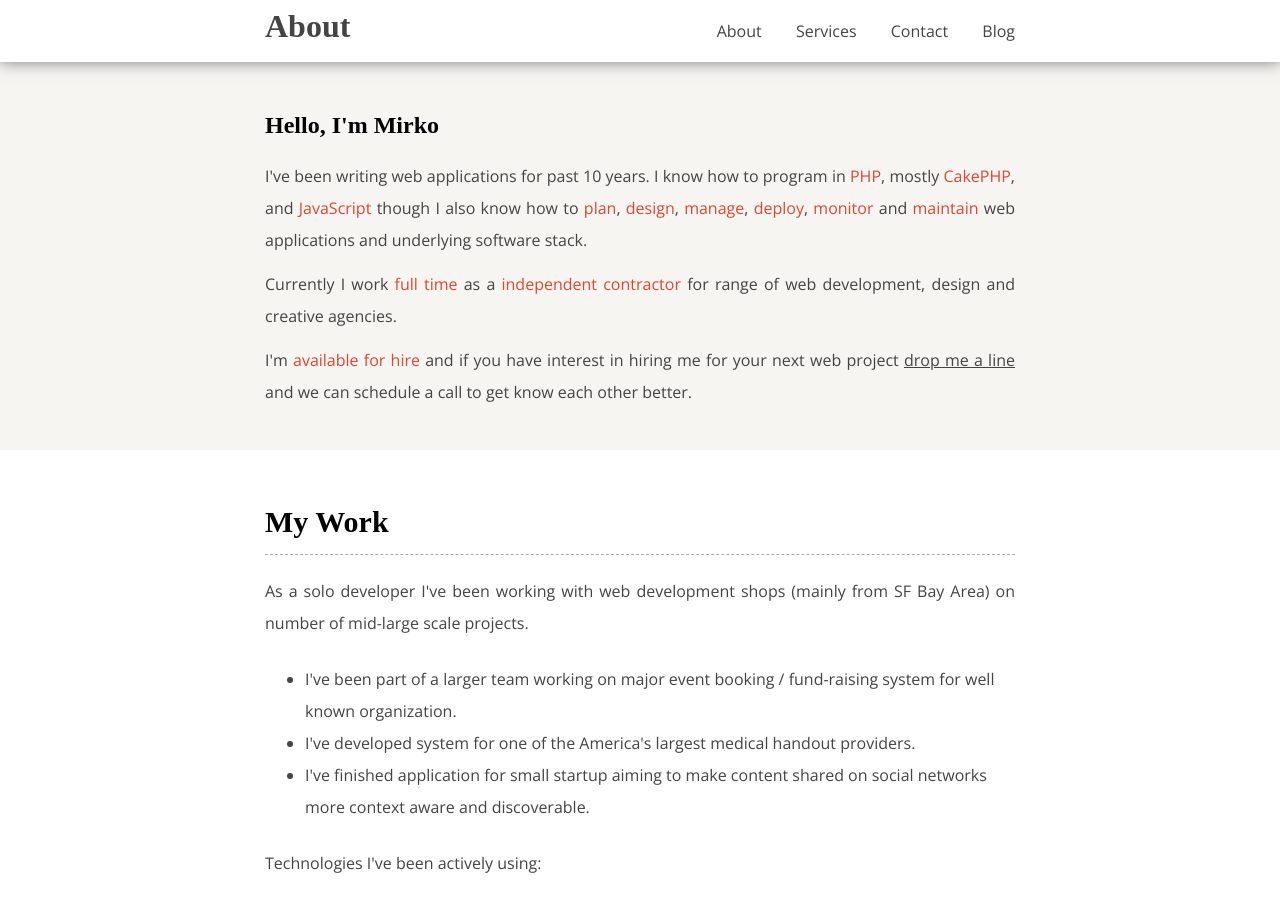
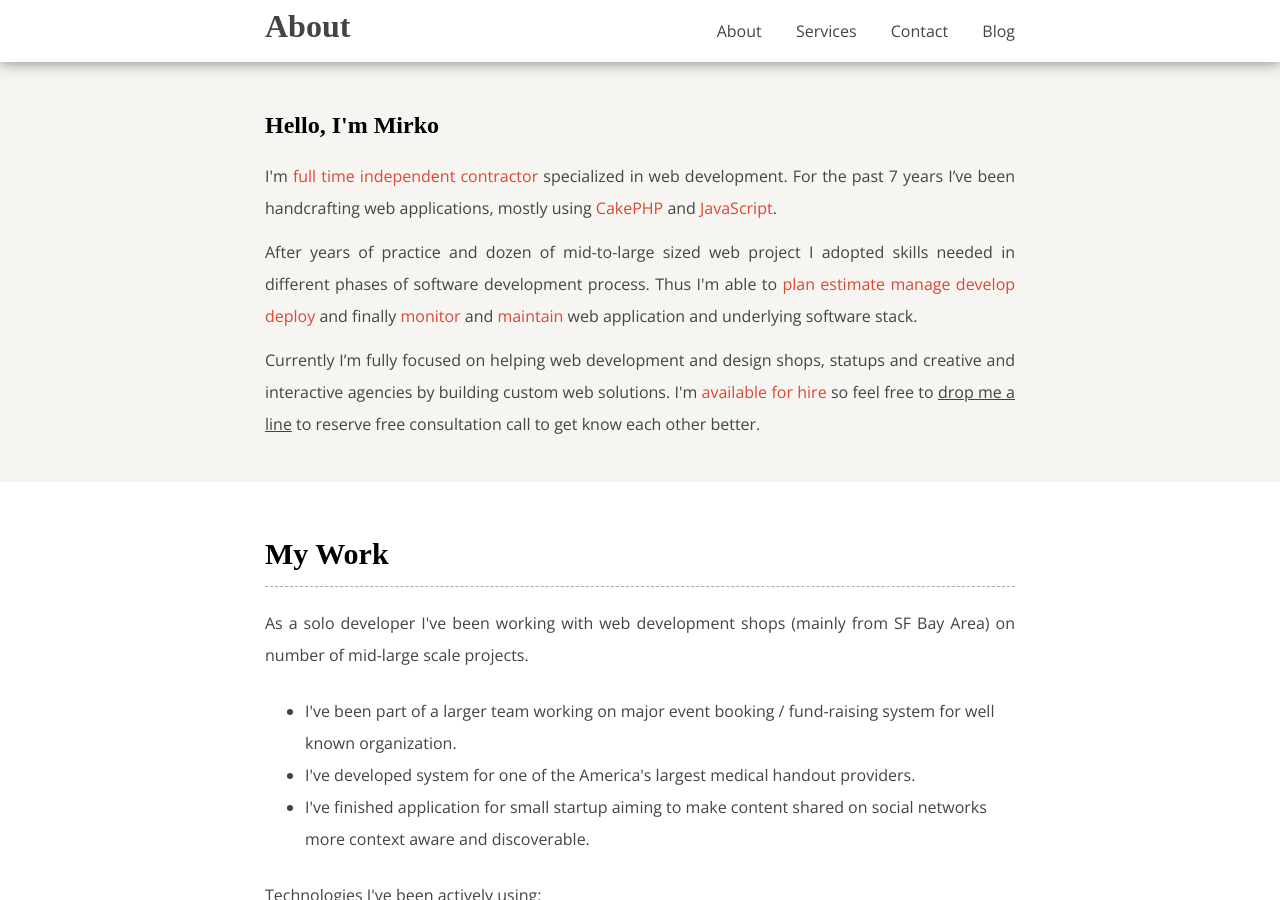
Before and after one commit to borivojevic/borivojevic.github.com, a Jekyll site: the page built from index.html, in a window 1280 px wide and 900 px high. Built offline with Jekyll 4.4.1, drawn with Linux system fonts in a browser that asks for light colours; some web fonts are replaced; Markdown is read by kramdown in place of the engine named in the settings.

Commit message:
Update title copy

```diff
--- a/_includes/title.html
+++ b/_includes/title.html
@@ -4,13 +4,12 @@
         <section class='about'>
             <h2>Hello, I'm Mirko</h2>
             <p>
-                I've been writing web applications for past 10 years. I know how to program in <b>PHP</b>, mostly <b>CakePHP</b>, and <b>JavaScript</b> though I also know how to <b>plan</b>, <b>design</b>, <b>manage</b>, <b>deploy</b>, <b>monitor</b> and <b>maintain</b> web applications and underlying software stack.<br>
+                I'm <b>full time</b> <b>independent</b> <b>contractor</b> specialized in web development. For the past 7 years I’ve been handcrafting web applications, mostly using <b>CakePHP</b> and <b>JavaScript</b>.<br>
+            <p>
+                After years of practice and dozen of mid-to-large sized web project I adopted skills needed in different phases of software development process. Thus I'm able to <b>plan</b> <b>estimate</b> <b>manage</b> <b>develop</b> <b>deploy</b> and finally <b>monitor</b> and <b>maintain</b> web application and underlying software stack.<br>
             </p>
             <p>
-                Currently I work <b>full time</b> as a <b>independent</b> <b>contractor</b> for range of web development, design and creative agencies.<br>
-            </p>
-            <p>
-                I'm <b>available for hire</b> and if you have interest in hiring me for your next web project <a href="contact.html">drop me a line</a> and we can schedule a call to get know each other better.
+                Currently I’m fully focused on helping web development and design shops, statups and creative and interactive agencies by building custom web solutions. I'm <b>available for hire</b> so feel free to <a href="contact.html">drop me a line</a> to reserve free consultation call to get know each other better.
             </p>
         </section>
         <section class="photo">
```
